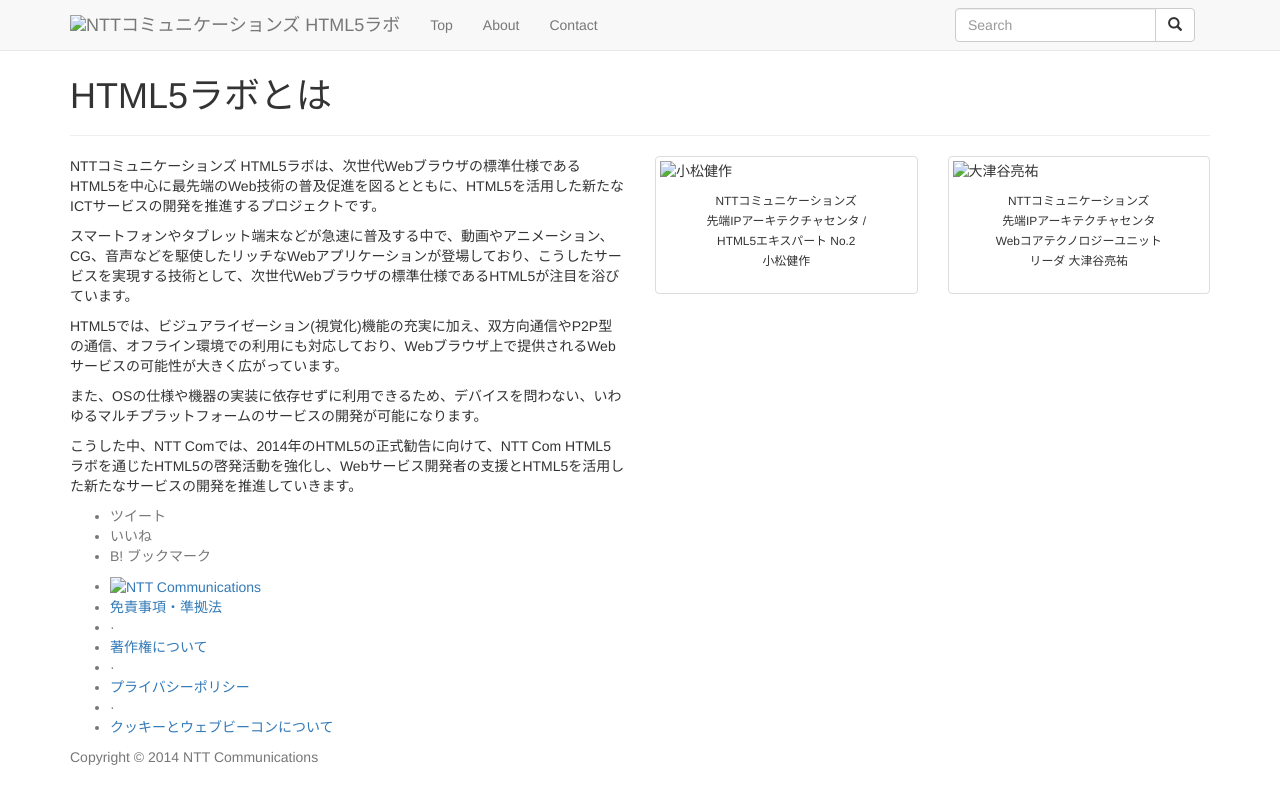
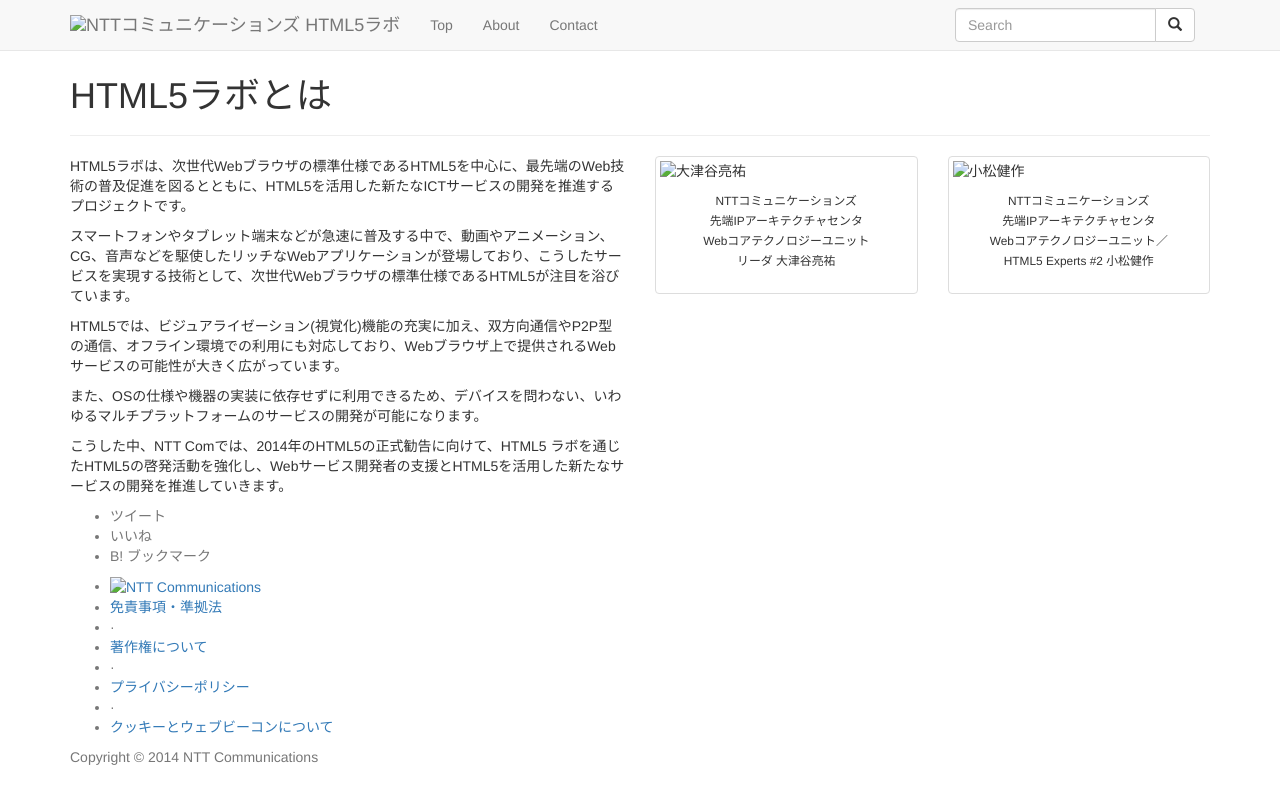
Before and after one commit to nttcom-html5lab/nttcom-html5lab.github.io, a Jekyll site: the page built from about/index.html, in a window 1280 px wide. Shown: the top 804 px of the page. Built offline with Jekyll 4.4.1, drawn with Linux system fonts in a browser that asks for light colours; nearby versions of some CDN libraries; library files that are not in the unit come from our copies.

Commit message:
テキストを作成した。

```diff
--- a/about/index.html
+++ b/about/index.html
@@ -3,7 +3,7 @@
 title: HTML5ラボとは
 description: WebRTCは、ブラウザ同士でリアルタイムに映像、音声、データを送受信できる画期的な新技術。SkyWayを使えば、サーバを準備することなく、簡単なJavaScriptを書くだけで、WebRTCを使ったアプリが開発できます。
 ---
-<section id="contact" class="hl-section container">
+<section id="contact" class="hl-section container hl-window-height">
     <ol class="breadcrumb">
         <li><a href="../">Top</a></li>
         <li class="active">{{ page.title }}</li>
@@ -13,34 +13,11 @@
     </header>
     <div class="row">
         <div class="col-xs-12 col-sm-12 col-md-6">
-            <p>
-                NTTコミュニケーションズ HTML5ラボは、次世代Webブラウザの標準仕様であるHTML5を中心に最先端のWeb技術の普及促進を図るとともに、HTML5を活用した新たなICTサービスの開発を推進するプロジェクトです。
-            </p>
-            <p>
-                スマートフォンやタブレット端末などが急速に普及する中で、動画やアニメーション、CG、音声などを駆使したリッチなWebアプリケーションが登場しており、こうしたサービスを実現する技術として、次世代Webブラウザの標準仕様であるHTML5が注目を浴びています。
-            </p>
-            <p>
-                HTML5では、ビジュアライゼーション(視覚化)機能の充実に加え、双方向通信やP2P型の通信、オフライン環境での利用にも対応しており、Webブラウザ上で提供されるWebサービスの可能性が大きく広がっています。
-            </p>
-            <p>
-                また、OSの仕様や機器の実装に依存せずに利用できるため、デバイスを問わない、いわゆるマルチプラットフォームのサービスの開発が可能になります。
-            </p>
-            <p>
-                こうした中、NTT Comでは、2014年のHTML5の正式勧告に向けて、NTT Com HTML5 ラボを通じたHTML5の啓発活動を強化し、Webサービス開発者の支援とHTML5を活用した新たなサービスの開発を推進していきます。
-            </p>
-        </div>
-        <div class="col-xs-6 col-sm-6 col-md-3">
-            <div class="thumbnail">
-                <img data-src="holder.js/200x200/text:@komasshu" alt="小松健作" />
-                <div class="caption">
-                    <p class="text-center">
-                        <small>NTTコミュニケーションズ<br/>
-                            先端IPアーキテクチャセンタ /<br/>
-                            HTML5エキスパート No.2<br/>
-                            小松健作</small>
-                    </p>
-                </div>
-            </div>
+            <p>HTML5ラボは、次世代Webブラウザの標準仕様であるHTML5を中心に、最先端のWeb技術の普及促進を図るとともに、HTML5を活用した新たなICTサービスの開発を推進するプロジェクトです。</p>
+            <p>スマートフォンやタブレット端末などが急速に普及する中で、動画やアニメーション、CG、音声などを駆使したリッチなWebアプリケーションが登場しており、こうしたサービスを実現する技術として、次世代Webブラウザの標準仕様であるHTML5が注目を浴びています。</p>
+            <p>HTML5では、ビジュアライゼーション(視覚化)機能の充実に加え、双方向通信やP2P型の通信、オフライン環境での利用にも対応しており、Webブラウザ上で提供されるWebサービスの可能性が大きく広がっています。</p>
+            <p>また、OSの仕様や機器の実装に依存せずに利用できるため、デバイスを問わない、いわゆるマルチプラットフォームのサービスの開発が可能になります。</p>
+            <p>こうした中、NTT Comでは、2014年のHTML5の正式勧告に向けて、HTML5 ラボを通じたHTML5の啓発活動を強化し、Webサービス開発者の支援とHTML5を活用した新たなサービスの開発を推進していきます。</p>
         </div>
         <div class="col-xs-6 col-sm-6 col-md-3">
             <div class="thumbnail">
@@ -55,5 +32,18 @@
                 </div>
             </div>
         </div>
+        <div class="col-xs-6 col-sm-6 col-md-3">
+            <div class="thumbnail">
+                <img data-src="holder.js/200x200/text:@komasshu" alt="小松健作" />
+                <div class="caption">
+                    <p class="text-center">
+                        <small>NTTコミュニケーションズ<br/>
+                            先端IPアーキテクチャセンタ<br/>
+                            Webコアテクノロジーユニット／<br/>
+                            HTML5 Experts #2 小松健作</small>
+                    </p>
+                </div>
+            </div>
+        </div>
     </div>
 </section>
--- a/contact/index.html
+++ b/contact/index.html
@@ -11,7 +11,7 @@
     <header class="page-header">
         <h1>{{ page.title }}</h1>
     </header>
-    <p>NTTコミュニケーションズ HTML5ラボに関する質問や相談については、以下のフォームからお問い合わせください。</p>
+    <p>HTML5ラボに関する質問や相談については、以下のフォームからお問い合わせください。</p>
     <div class="alert alert-danger">お名前が入力されていません。</div>
     <div class="alert alert-danger">お名前、返信用メールアドレス、お問い合せ内容が入力されていません。</div>
     <div class="alert alert-danger">
```
